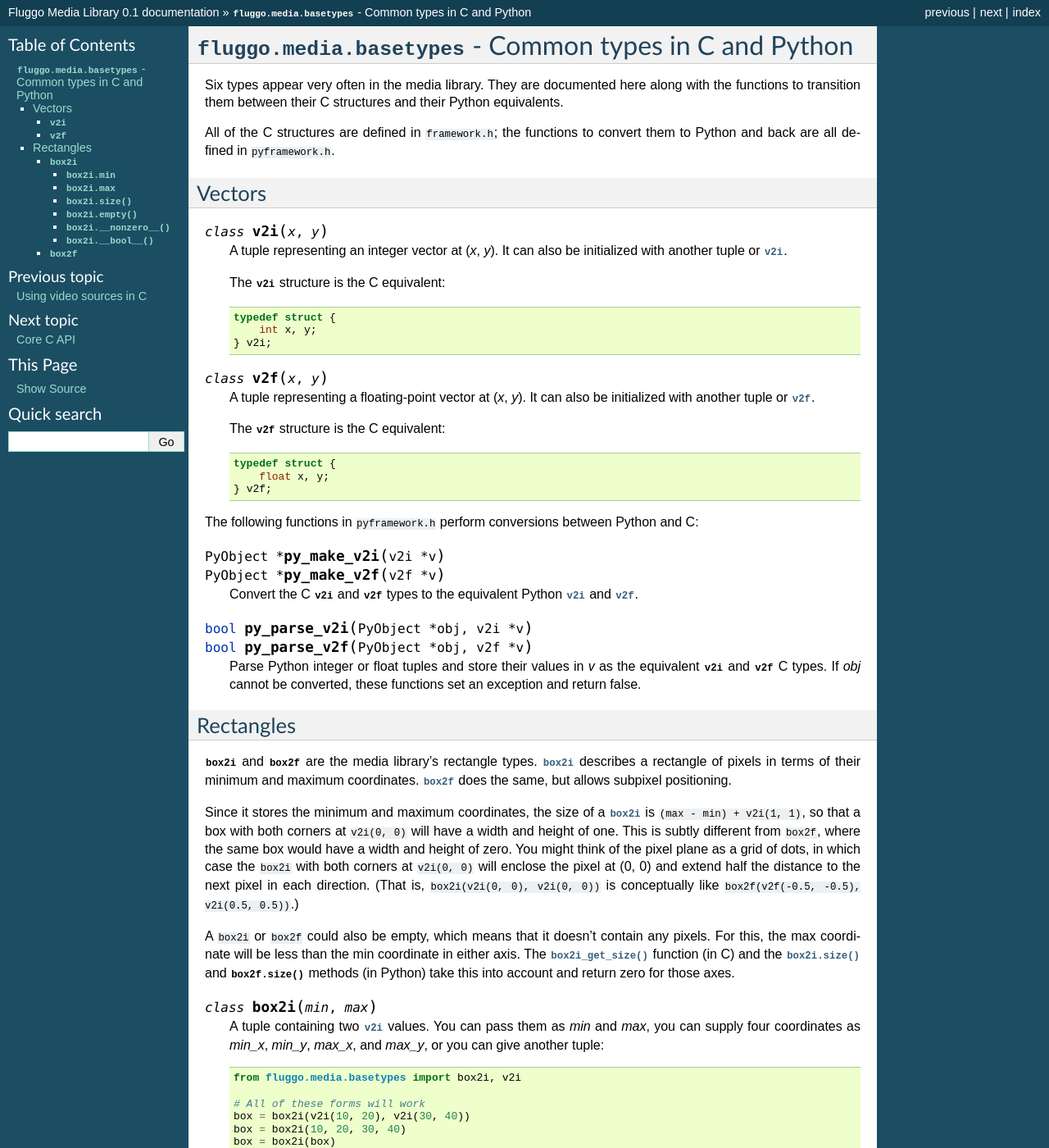
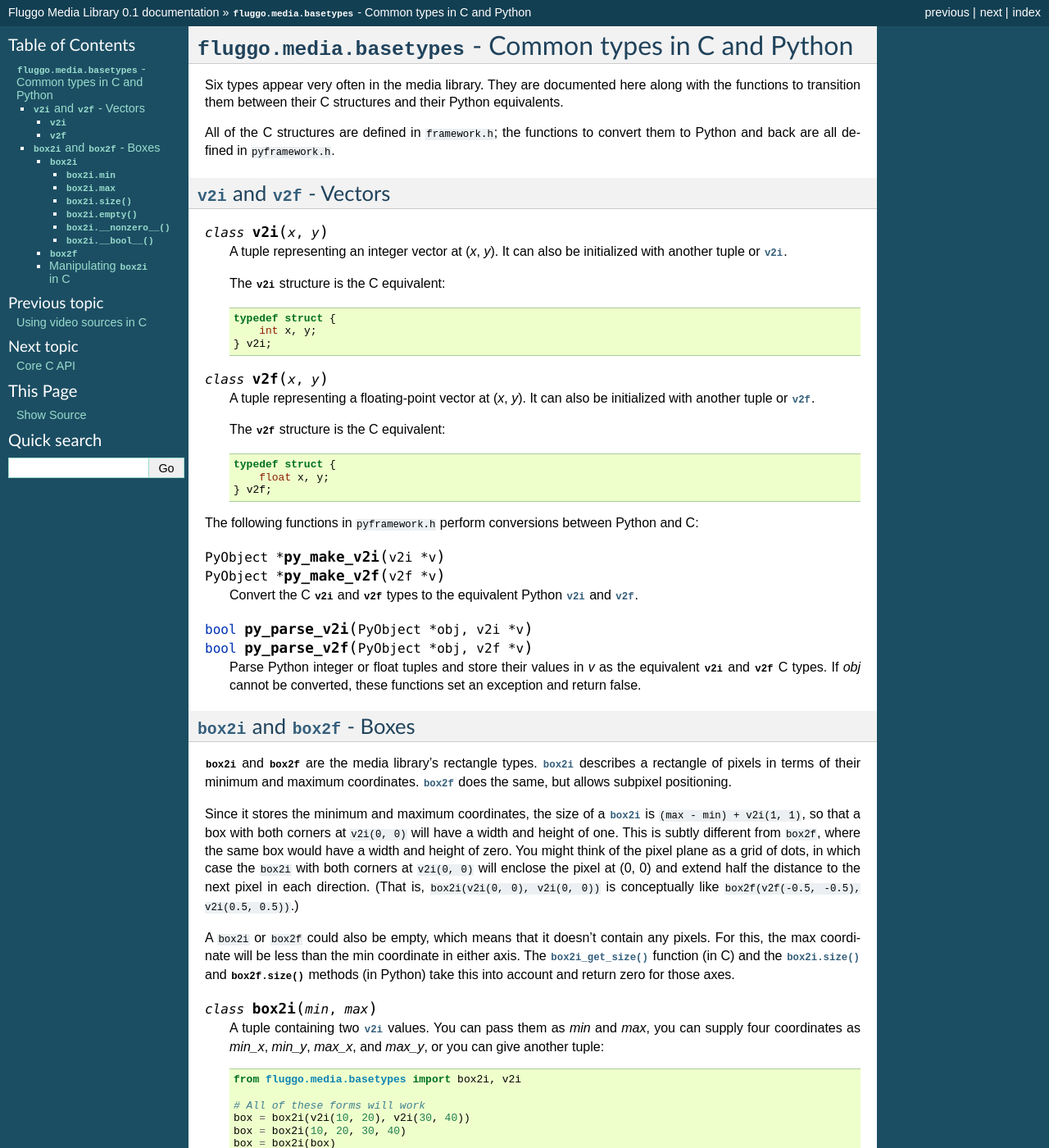
Before and after one commit to fluggo/Canvas, a Sphinx documentation site: the page built from docs/sphinx/basetypes.rst, in a window 1280 px wide and 1400 px high. Shown: the whole window at 82% size. Built offline with Sphinx 7.4.7, drawn with Linux system fonts in a browser that asks for light colours; formulas are drawn with MathJax 3; some of the changed text lies outside the part shown.

Commit message:
Docs: basetypes: Improve some of the section headers.

```diff
--- a/docs/sphinx/basetypes.rst
+++ b/docs/sphinx/basetypes.rst
@@ -11,8 +11,8 @@ equivalents.
 All of the C structures are defined in ``framework.h``; the functions to convert
 them to Python and back are all defined in ``pyframework.h``.
 
-Vectors
-=======
+:py:class:`v2i` and :py:class:`v2f` - Vectors
+=============================================
 
 .. py:class:: v2i(x, y)
 
@@ -51,8 +51,8 @@ The following functions in ``pyframework.h`` perform conversions between Python
     equivalent :c:type:`v2i` and :c:type:`v2f` C types. If *obj* cannot be converted,
     these functions set an exception and return false.
 
-Rectangles
-==========
+:py:class:`box2i` and :py:class:`box2f` - Boxes
+===============================================
 
 :c:type:`box2i` and :c:type:`box2f` are the media library's rectangle types.
 :py:class:`box2i` describes a rectangle of pixels in terms of their minimum and
@@ -147,6 +147,9 @@ The following functions in ``pyframework.h`` perform conversions between Python
     equivalent :c:type:`box2i` and :c:type:`box2f` C types. If *obj* cannot be converted,
     these functions set an exception and return false.
 
+Manipulating :c:type:`box2i` in C
+---------------------------------
+
 These functions in ``framework.h`` are useful for manipulating :c:type:`box2i` values in C:
 
 .. c:function:: static inline void box2i_set(box2i *box, int minX, int minY, int maxX, int maxY)
```
